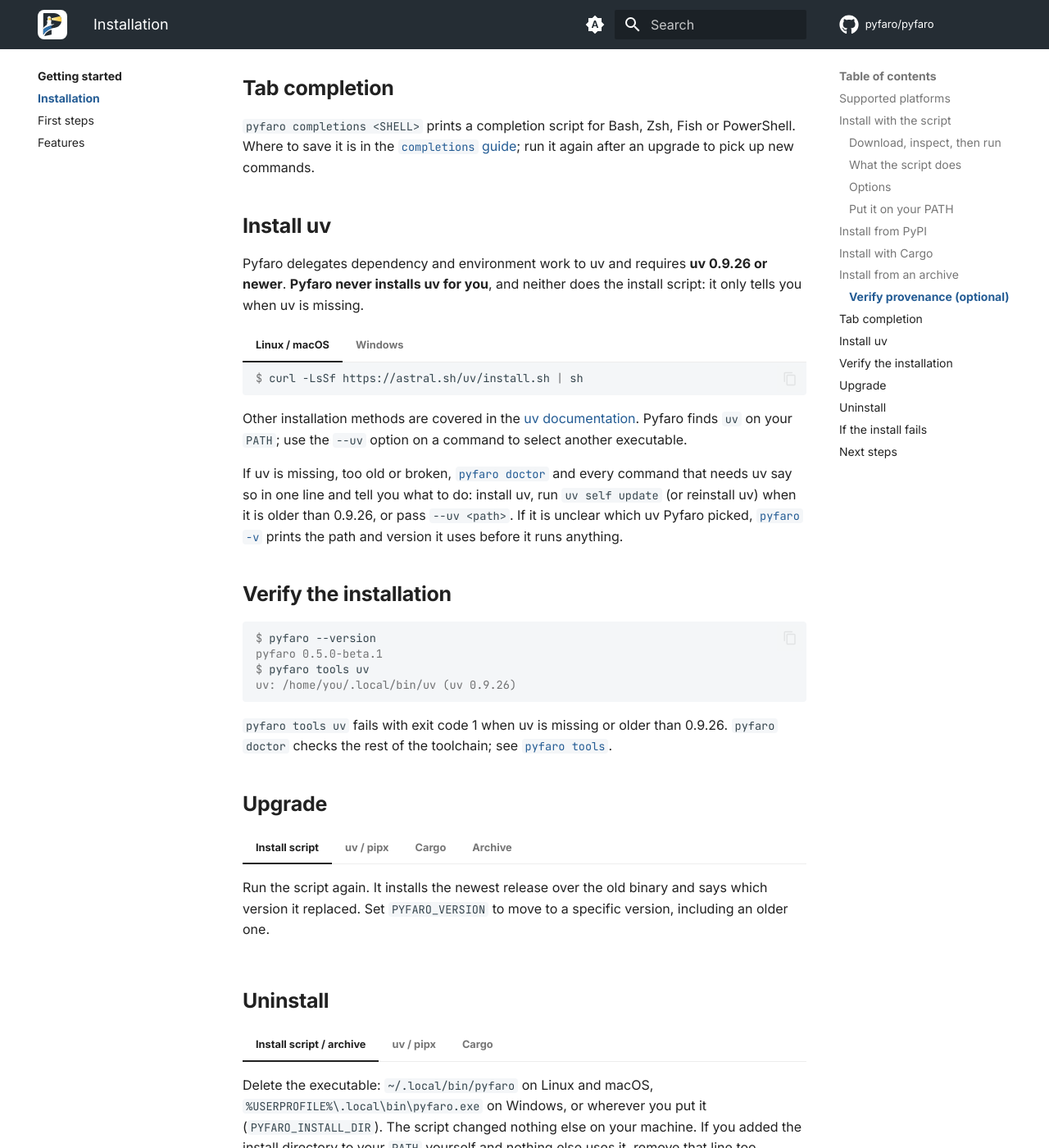
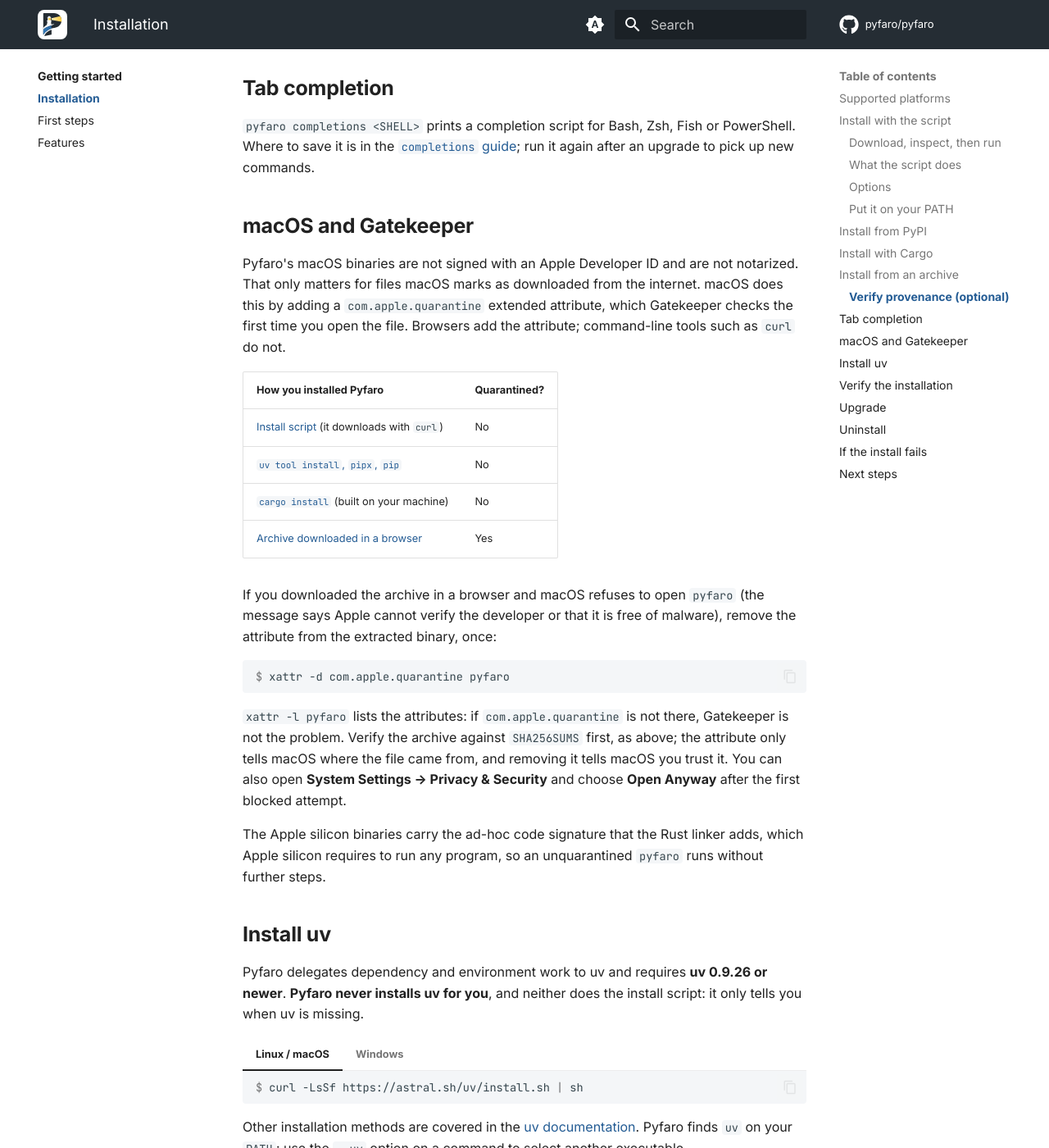
Before and after one commit to pyfaro/pyfaro, an MkDocs documentation site: the page built from website/docs/getting-started/installation.md, in a window 1280 px wide and 1400 px high, scrolled down 5079 px. Shown: the whole window at 82% size. Built offline with MkDocs 1.6.1 and Material for MkDocs 9.7.7, drawn with Linux system fonts in a browser that asks for light colours; comment, search, counter and statistics services are not loaded; some of the changed text lies outside the part shown.

Commit message:
docs: explain macOS Gatekeeper and quarantine accurately (#159)
* docs: explain macOS Gatekeeper and quarantine accurately

Only browser-downloaded archives carry com.apple.quarantine; the install
script, uv/pipx/pip wheels and cargo install do not. Give the xattr command
only for that case. Binaries stay unsigned.

* docs: link the beta feedback form to the pinned discussion

````diff
--- a/website/docs/getting-started/installation.md
+++ b/website/docs/getting-started/installation.md
@@ -231,11 +231,12 @@
     $ grep " $FILE\$" SHA256SUMS | shasum -a 256 -c -
     ```
 
-    !!! warning "Unsigned binaries on macOS"
-        The archives are not signed or notarized. If Gatekeeper blocks the
-        binary, remove the quarantine attribute from the extracted file with
-        `xattr -d com.apple.quarantine pyfaro`. The install script avoids
-        this because `curl` does not set the attribute.
+    !!! note "Archive downloaded in a browser on macOS"
+        The archives are not signed or notarized, so Gatekeeper may stop a
+        binary that came from a browser download. See
+        [macOS and Gatekeeper](#macos-and-gatekeeper) for why and for the
+        one-line fix. The install script, `uv tool install`, `pipx`, `pip` and
+        `cargo install` are not affected.
 
 === "Windows"
 
@@ -284,6 +285,40 @@
 `pyfaro completions <SHELL>` prints a completion script for Bash, Zsh, Fish or
 PowerShell. Where to save it is in the [`completions` guide](../commands/completions.md);
 run it again after an upgrade to pick up new commands.
+
+## macOS and Gatekeeper
+
+Pyfaro's macOS binaries are not signed with an Apple Developer ID and are not
+notarized. That only matters for files macOS marks as downloaded from the
+internet. macOS does this by adding a `com.apple.quarantine` extended
+attribute, which Gatekeeper checks the first time you open the file. Browsers
+add the attribute; command-line tools such as `curl` do not.
+
+| How you installed Pyfaro | Quarantined? |
+| --- | --- |
+| [Install script](#install-with-the-script) (it downloads with `curl`) | No |
+| [`uv tool install`, `pipx`, `pip`](#install-from-pypi) | No |
+| [`cargo install`](#install-with-cargo) (built on your machine) | No |
+| [Archive downloaded in a browser](#install-from-an-archive) | Yes |
+
+If you downloaded the archive in a browser and macOS refuses to open
+`pyfaro` (the message says Apple cannot verify the developer or that it is
+free of malware), remove the attribute from the extracted binary, once:
+
+```console
+$ xattr -d com.apple.quarantine pyfaro
+```
+
+`xattr -l pyfaro` lists the attributes: if `com.apple.quarantine` is not
+there, Gatekeeper is not the problem. Verify the archive against
+`SHA256SUMS` first, as above; the attribute only tells macOS where the file
+came from, and removing it tells macOS you trust it. You can also open
+**System Settings → Privacy & Security** and choose **Open Anyway** after the
+first blocked attempt.
+
+The Apple silicon binaries carry the ad-hoc code signature that the Rust
+linker adds, which Apple silicon requires to run any program, so an
+unquarantined `pyfaro` runs without further steps.
 
 ## Install uv
 
````
Also changed, not shown: docs/security-and-privacy.md (+5 -2 lines), website/docs/concepts/security-and-privacy.md (+6 -3 lines), CHANGELOG.md, README.md, 1 other file.
